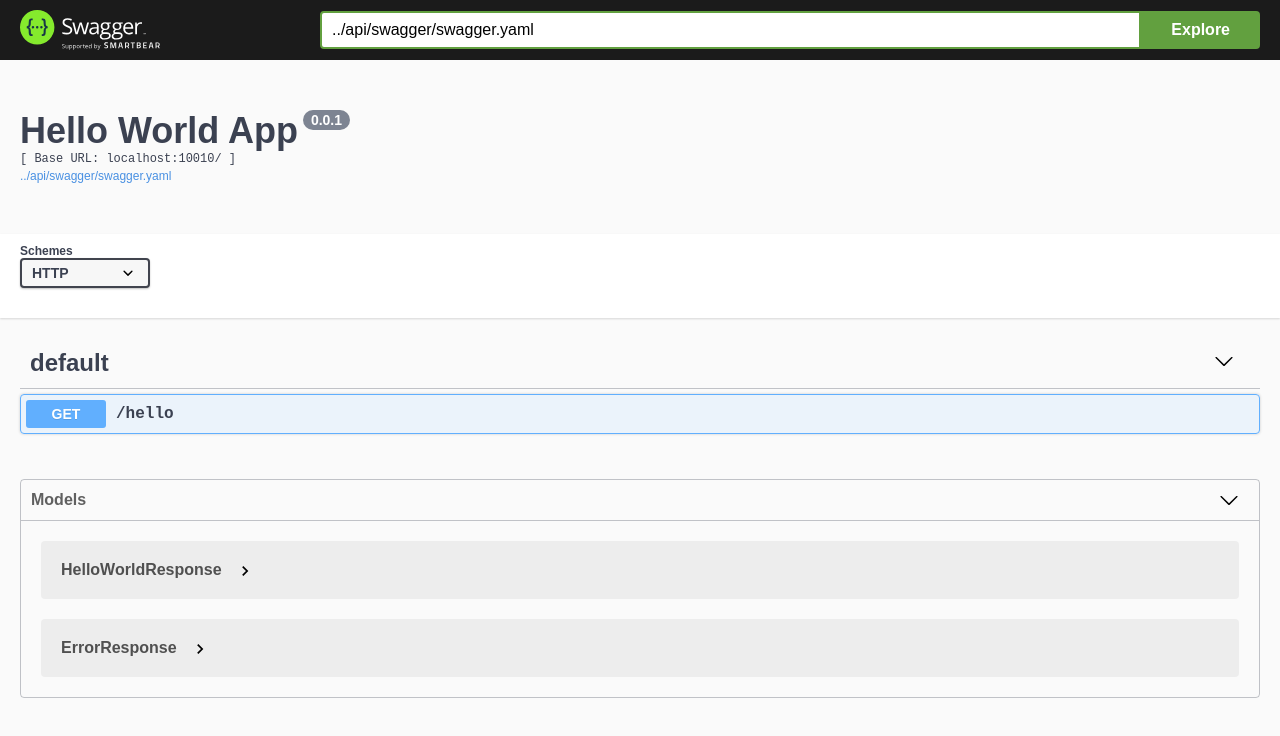
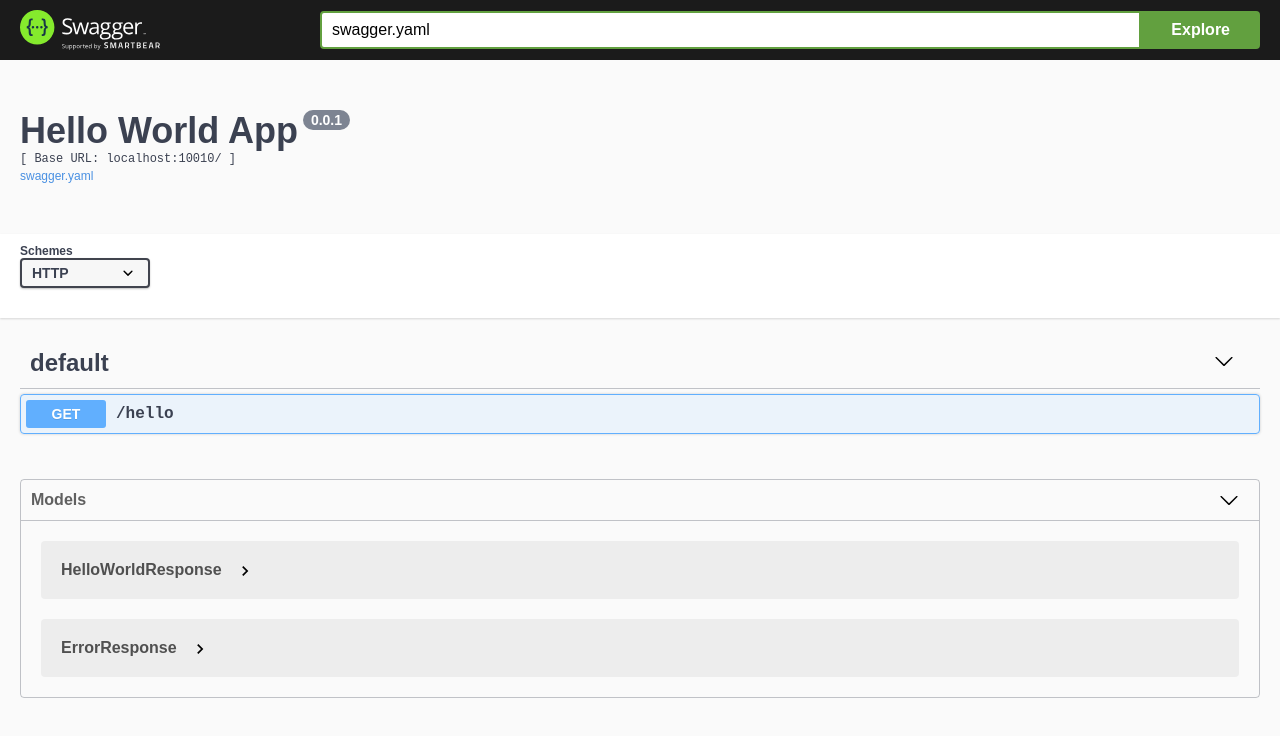
Before and after one commit to falcon0328/SmartAIS-Server-Docs, a website: page docs/index.html in a window 1280 px wide. Drawn offline with Linux system fonts and the light colour scheme.

Commit message:
update url

```diff
--- a/docs/index.html
+++ b/docs/index.html
@@ -37,7 +37,7 @@
     window.onload = function () {
       // Begin Swagger UI call region
       const ui = SwaggerUIBundle({
-        url: "../api/swagger/swagger.yaml",
+        url: "swagger.yaml",
         dom_id: '#swagger-ui',
         deepLinking: true,
         presets: [
```
